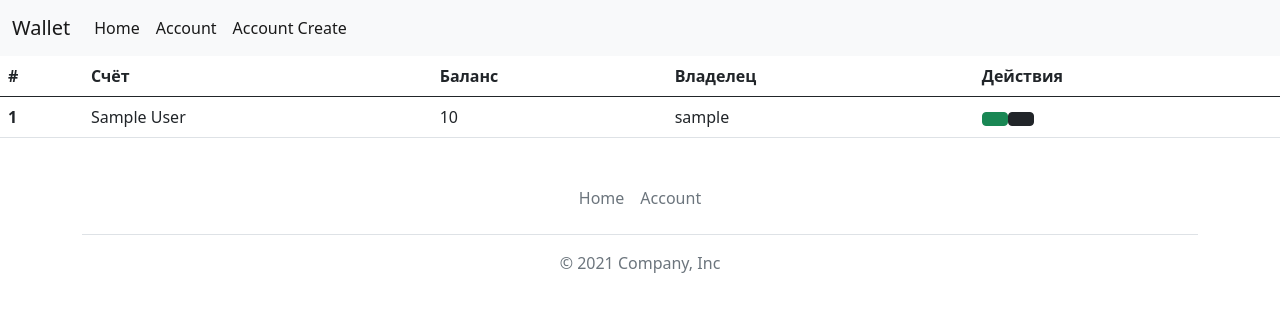
After one commit to KU-Baha/wallet, a Django app: page /accounts/ in a window 1280 px wide. The commit adds this page. Shown: the top 312 px of the page. Run offline with Django 4.2, Linux system fonts and the light colour scheme; a user stored in the database is signed in; tables that the repository leaves empty hold one stand-in row (values such as "Sample post").

Commit message:
Html extends and UD methods for accounts

```diff
--- a/config/settings.py
+++ b/config/settings.py
@@ -54,7 +54,7 @@ ROOT_URLCONF = 'config.urls'
 TEMPLATES = [
     {
         'BACKEND': 'django.template.backends.django.DjangoTemplates',
-        'DIRS': [],
+        'DIRS': [BASE_DIR / 'templates'],
         'APP_DIRS': True,
         'OPTIONS': {
             'context_processors': [
--- a/config/urls.py
+++ b/config/urls.py
@@ -20,5 +20,5 @@ from django.conf.urls.static import static
 
 urlpatterns = [
     path('admin/', admin.site.urls),
-    path('wallet/', include('wallet.urls'))
+    path('', include('wallet.urls'))
 ] + static(settings.STATIC_URL, document_root=settings.STATIC_ROOT)
--- /dev/null
+++ b/templates/base.html
@@ -0,0 +1,19 @@
+<!DOCTYPE html>
+<html lang="en">
+<head>
+    <meta charset="UTF-8">
+    <title>{% block title %} {% endblock %}</title>
+    <link href="https://cdn.jsdelivr.net/npm/bootstrap@5.0.2/dist/css/bootstrap.min.css" rel="stylesheet"
+          integrity="sha384-EVSTQN3/azprG1Anm3QDgpJLIm9Nao0Yz1ztcQTwFspd3yD65VohhpuuCOmLASjC" crossorigin="anonymous">
+    <script src="https://cdn.jsdelivr.net/npm/bootstrap@5.0.2/dist/js/bootstrap.bundle.min.js"
+            integrity="sha384-MrcW6ZMFYlzcLA8Nl+NtUVF0sA7MsXsP1UyJoMp4YLEuNSfAP+JcXn/tWtIaxVXM"
+            crossorigin="anonymous"></script>
+</head>
+<body>
+{% include 'includes/nav-bar.html' %}
+
+{% block content %} {% endblock %}
+
+{% include "includes/footer.html" %}
+</body>
+</html>
--- /dev/null
+++ b/templates/includes/footer.html
@@ -0,0 +1,9 @@
+<div class="container">
+    <footer class="py-3 my-4">
+        <ul class="nav justify-content-center border-bottom pb-3 mb-3">
+            <li class="nav-item"><a href="{% url 'index' %}" class="nav-link px-2 text-muted">Home</a></li>
+            <li class="nav-item"><a href="{% url 'account' %}" class="nav-link px-2 text-muted">Account</a></li>
+        </ul>
+        <p class="text-center text-muted">© 2021 Company, Inc</p>
+    </footer>
+</div>
--- /dev/null
+++ b/templates/includes/nav-bar.html
@@ -0,0 +1,22 @@
+<nav class="navbar navbar-expand-lg navbar-light bg-light">
+    <div class="container-fluid">
+        <a class="navbar-brand" href="#">Wallet</a>
+        <button class="navbar-toggler" type="button" data-bs-toggle="collapse" data-bs-target="#navbarSupportedContent"
+                aria-controls="navbarSupportedContent" aria-expanded="false" aria-label="Toggle navigation">
+            <span class="navbar-toggler-icon"></span>
+        </button>
+        <div class="collapse navbar-collapse" id="navbarSupportedContent">
+            <ul class="navbar-nav me-auto mb-2 mb-lg-0">
+                <li class="nav-item">
+                    <a class="nav-link active" aria-current="page" href="{% url 'index' %}">Home</a>
+                </li>
+                <li class="nav-item">
+                    <a class="nav-link active" aria-current="page" href="{% url 'account' %}">Account</a>
+                </li>
+                <li class="nav-item">
+                    <a class="nav-link active" aria-current="page" href="{% url 'account-create' %}">Account Create</a>
+                </li>
+            </ul>
+        </div>
+    </div>
+</nav>
--- /dev/null
+++ b/wallet/templates/wallet/accounts.html
@@ -0,0 +1,31 @@
+{% extends "base.html" %}
+
+{% block title %} {% endblock %}
+
+{% block content %}
+<table class="table">
+    <thead>
+    <tr>
+        <th scope="col">#</th>
+        <th scope="col">Счёт</th>
+        <th scope="col">Баланс</th>
+        <th scope="col">Владелец</th>
+        <th scope="col">Действия</th>
+    </tr>
+    </thead>
+    <tbody>
+    {% for account in accounts %}
+    <tr>
+        <th scope="row">{{ account.id }}</th>
+        <td>{{ account.name }}</td>
+        <td>{{ account.balance }}</td>
+        <td>{{ account.owner }}</td>
+        <td>
+            <button type="button" class="btn btn-success" onclick="window.location.href='{% url 'account-update' account.pk %}';"/>
+            <button type="button" class="btn btn-dark" onclick="window.location.href='{% url 'account-delete' account.pk %}';"/>
+        </td>
+    </tr>
+    {% endfor %}
+    </tbody>
+</table>
+{% endblock %}
--- a/wallet/urls.py
+++ b/wallet/urls.py
@@ -1,9 +1,12 @@
 from django.urls import path
-from .views import index_page, account_view, category_view
+from .views import index_page, account_view, account_create, account_update, account_delete
 
 urlpatterns = [
     path('', index_page, name='index'),
-    path('account/', account_view, name='account'),
+    path('accounts/', account_view, name='account'),
+    path('account-create/', account_create, name='account-create'),
+    path('account-update/<int:pk>/', account_update, name='account-update'),
+    path('accounts-delete/<int:pk>/', account_delete, name='account-delete'),
     # path('category/', category_view, name='category'),
     # path('index/', index_page, name='index'),
     # path('second/', second_page),
--- a/wallet/views.py
+++ b/wallet/views.py
@@ -1,15 +1,29 @@
 from django.http import HttpResponse
-from django.shortcuts import render
+from django.shortcuts import render, get_object_or_404, redirect
 
 from .forms import AccountForm, CategoryForm, TagForm, TransactionForm, ImageForm
 from .models import Account
 
 
 def index_page(request):
-    return render(request, 'wallet/index.html')
+    return render(request, 'wallet/index.html', {'datas': [1, 2, 3]})
 
 
 def account_view(request):
+    if request.user.is_authenticated:
+        accounts = Account.objects.filter(owner=request.user)
+
+        context = {
+            'accounts': accounts,
+            'title': 'Счета'
+        }
+
+        return render(request, 'wallet/accounts.html', context)
+
+    return HttpResponse('<h1>Войдите!</h1>')
+
+
+def account_create(request):
     if request.user.is_authenticated:
         if request.method == 'POST':
             form = AccountForm(request.POST)
@@ -18,6 +32,8 @@ def account_view(request):
                 account = form.save(commit=False)
                 account.owner = request.user
                 account.save()
+
+            return redirect('account')
 
         form = AccountForm()
 
@@ -29,9 +45,38 @@ def account_view(request):
             'accounts': accounts
         }
 
-        return render(request, 'wallet/account_form.html', context)
+        return render(request, 'wallet/form.html', context)
 
     return HttpResponse('<h1>Войдите!</h1>')
+
+
+def account_update(request, pk):
+    user = request.user
+    account = get_object_or_404(Account, pk=pk, owner=user)
+
+    if request.method == 'POST':
+        form = AccountForm(request.POST, instance=account)
+
+        if form.is_valid():
+            form.save()
+
+        return redirect('account')
+
+    form = AccountForm(instance=account)
+
+    context = {
+        'form': form,
+        'title': 'Редактировать счет',
+    }
+
+    return render(request, 'wallet/form.html', context)
+
+
+def account_delete(request, pk):
+    user = request.user
+    account = get_object_or_404(Account, pk=pk, owner=user)
+    account.delete()
+    return redirect('account')
 
 
 def category_view(request):
```
Also changed, not shown: wallet/templates/wallet/account_form.html (deleted, +0 -43 lines), wallet/templates/wallet/form.html (added, +13 -0 lines), wallet/templates/wallet/index.html (+7 -33 lines).
